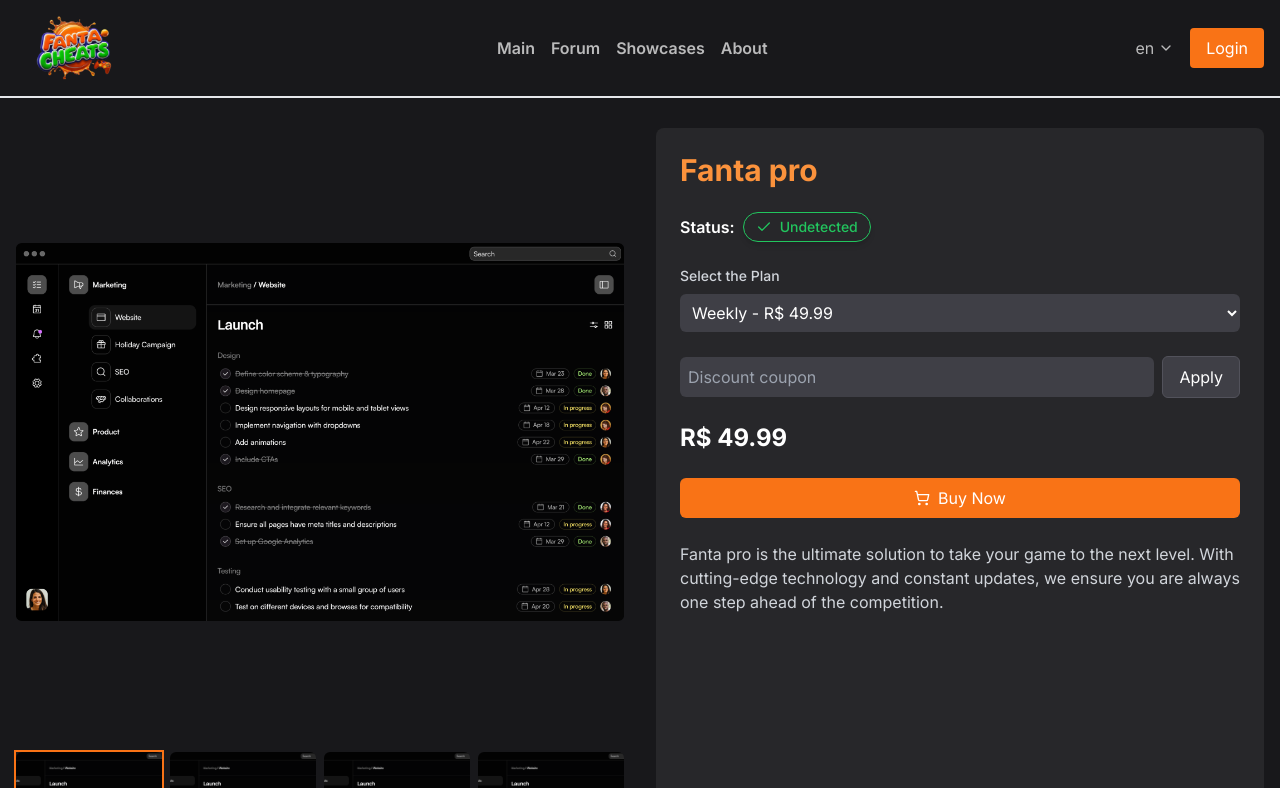
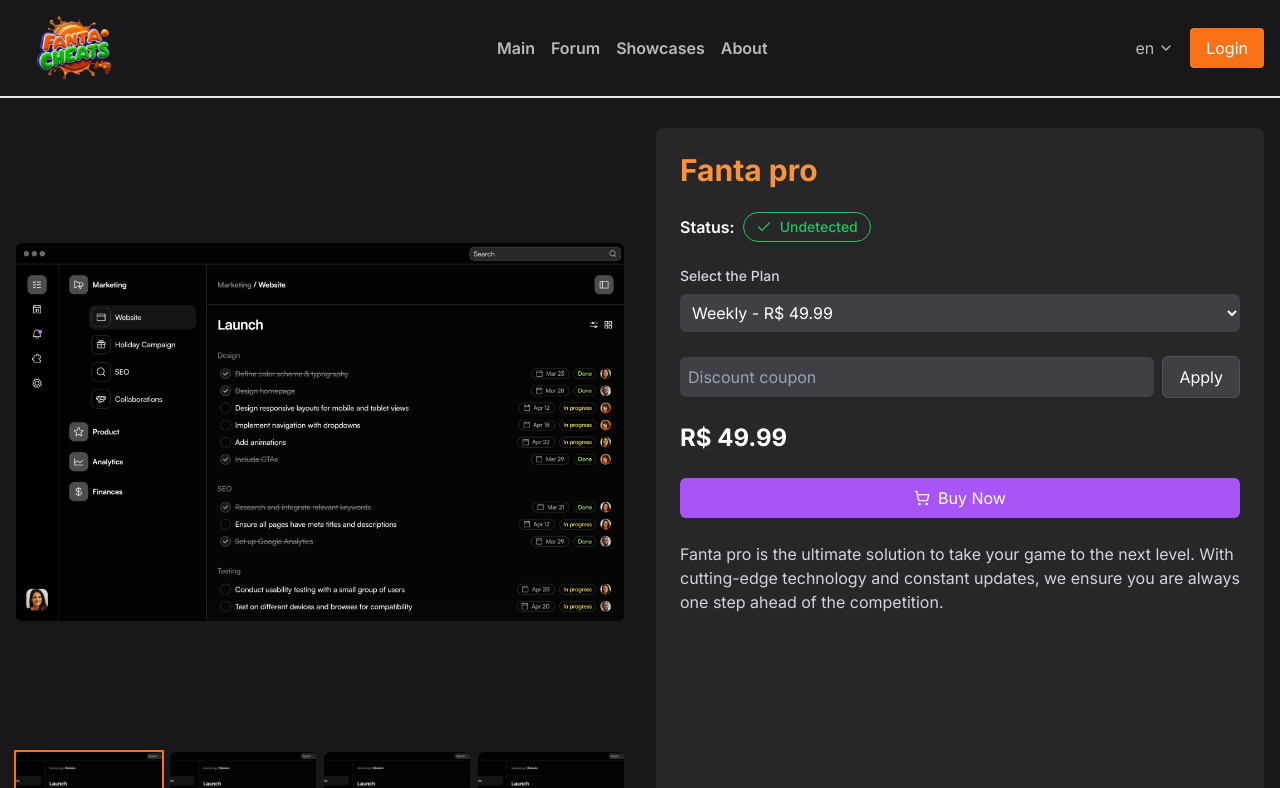
Before and after one commit to Faccin27/Fanta.Club, a Next.js app: page /product/fantapro in a window 1280 px wide. Shown: the top 788 px of the page. Built offline with nearby package versions, Linux system fonts and the light colour scheme.

Commit message:
feat: Now the banned User can't buy any product

```diff
--- a/src/components/products/fantalight.tsx
+++ b/src/components/products/fantalight.tsx
@@ -1,12 +1,12 @@
 "use client";
 
-import { useState } from "react";
+import { useEffect, useState } from "react";
 import Image from "next/image";
 import { Check, ShoppingCart, Copy, X } from "lucide-react";
 import img1 from "@/assets/images/app-screen.png";
 import { BanModalFunction } from "@/components/Header";
 import { useTranslation } from "react-i18next";
-import { User } from "@/utils/auth";
+import { checkLoginStatus, User } from "@/utils/auth";
 
 interface Plan {
   id: "daily" | "weekly" | "monthly";
@@ -144,6 +144,7 @@
   const [paymentData, setPaymentData] = useState<PaymentResponse | null>(null);
   const [loading, setLoading] = useState<boolean>(false);
   const [couponLoading, setCouponLoading] = useState<boolean>(false);
+  const [usere, setUser] = useState<User | null>(null)
 
   const images = [img1, img1, img1, img1];
 
@@ -210,6 +211,23 @@
     const discountAmount = selectedPlan.price * (appliedCoupon.discount / 100);
     return selectedPlan.price - discountAmount;
   };
+
+
+
+  useEffect(() => {
+    async function fetchUserData() {
+      try {
+        const { isLoggedIn, user } = await checkLoginStatus();
+        setUser(user);
+      } catch (err) {
+        alert("Failed to fetch user data");
+      } finally {
+        setLoading(false);
+      }
+    }
+
+    fetchUserData();
+  }, []);
 
   const handleAddToCart = async (): Promise<void> => {
     setLoading(true);
@@ -362,10 +380,10 @@
             <button
               className={`w-full bg-purple-500 hover:bg-purple-600 text-white py-2 px-4 rounded-md transition-colors flex items-center justify-center disabled:opacity-50 ${user?.isActive === false ? "cursor-no-drop" : "cursor-pointer"} disabled:cursor-not-allowed`}
               onClick={handleAddToCart}
-              disabled={user?.isActive === false ? true : loading}
+              disabled={usere?.isActive === false ? true : loading}
             >
-              {loading ? (
-                "Processando..."
+                  {loading ? (
+                t("translation.processando")
               ) : (
                 <>
                   <ShoppingCart className="w-4 h-4 mr-2" />
--- a/src/components/products/fantapro.tsx
+++ b/src/components/products/fantapro.tsx
@@ -1,12 +1,13 @@
 'use client'
 
-import { useState } from 'react'
+import { useEffect, useState } from 'react'
 import Image from 'next/image'
 import { Check, ShoppingCart, Copy, X } from 'lucide-react'
 import img1 from '@/assets/images/app-screen.png'
 import  {useTranslation}  from "react-i18next";
 import img2 from '@/assets/images/logo.png'
 import { MeProps, ProductsComponentes } from './fantalight'
+import { checkLoginStatus, User } from '@/utils/auth'
 
 interface Plan {
   id: 'daily' | 'weekly' | 'monthly';
@@ -130,6 +131,7 @@
   ]
   const [selectedImage, setSelectedImage] = useState<number>(0);
   const [selectedPlan, setSelectedPlan] = useState<Plan>(plans[1]);
+  const [usere, setUser] = useState<User | null>(null)
   const [showPaymentModal, setShowPaymentModal] = useState<boolean>(false);
   const [coupon, setCoupon] = useState('');
   const [appliedCoupon, setAppliedCoupon] = useState<Coupon | null>(null);
@@ -144,6 +146,24 @@
     img1,
     img1,
   ]
+
+
+  useEffect(() => {
+    async function fetchUserData() {
+      try {
+        const { isLoggedIn, user } = await checkLoginStatus();
+        setUser(user);
+      } catch (err) {
+        alert("Failed to fetch user data");
+      } finally {
+        setLoading(false);
+      }
+    }
+
+    fetchUserData();
+  }, []);
+
+
 
   const copyToClipboard = async (text: string): Promise<void> => {
     try {
@@ -350,16 +370,16 @@
               )}
             </div>
             <button
-              className="w-full bg-orange-500 hover:bg-orange-600 text-white py-2 px-4 rounded-md transition-colors flex items-center justify-center disabled:opacity-50 disabled:cursor-not-allowed"
+               className={`w-full bg-purple-500 hover:bg-purple-600 text-white py-2 px-4 rounded-md transition-colors flex items-center justify-center disabled:opacity-50 ${user?.isActive === false ? "cursor-no-drop" : "cursor-pointer"} disabled:cursor-not-allowed`}
               onClick={()=> {if(user?.isActive === false) {
                 window.location.href = "/ban"
               } else {
                 handleAddToCart();
               }}}
-              disabled={loading}
+              disabled={usere?.isActive === false ? true : loading}
             >
               {loading ? (
-                "Processando..."
+                t("translation.processando")
               ) : (
                 <>
                   <ShoppingCart className="w-4 h-4 mr-2" />
--- a/src/components/products/fantaunban.tsx
+++ b/src/components/products/fantaunban.tsx
@@ -1,12 +1,13 @@
 'use client'
 
-import { useState } from 'react'
+import { useEffect, useState } from 'react'
 import Image from 'next/image'
 import { Check, ShoppingCart, Copy, X } from 'lucide-react'
 import img1 from '@/assets/images/app-screen.png'
 import  {useTranslation}  from "react-i18next";
 import img2 from '@/assets/images/logo.png'
 import { MeProps, ProductsComponentes } from './fantalight'
+import { checkLoginStatus, User } from '@/utils/auth'
 
 interface Plan {
   id: 'daily' | 'weekly' | 'monthly';
@@ -137,6 +138,7 @@
   const [couponError, setCouponError] = useState<string | null>(null);
   const [paymentData, setPaymentData] = useState<PaymentResponse | null>(null);
   const [loading, setLoading] = useState<boolean>(false);
+  const [usere, setUser] = useState<User | null>(null)
   const [couponLoading, setCouponLoading] = useState<boolean>(false);
 
   const images = [
@@ -145,6 +147,21 @@
     img1,
     img1,
   ]
+
+
+  useEffect(()=>{
+    async function fetchUserData() {
+      try{
+        const {user} = await checkLoginStatus();
+        setUser(user)
+      }
+      catch{
+        alert("error to fetch user data")
+      }
+    }
+    fetchUserData()
+  },[])
+
 
   const copyToClipboard = async (text: string): Promise<void> => {
     try {
@@ -364,10 +381,10 @@
               } else {
                 handleAddToCart();
               }}}
-              disabled={loading}
+              disabled={usere?.isActive === false ? true : loading}
             >
               {loading ? (
-                "Processando..."
+                t("translation.processando")
               ) : (
                 <>
                   <ShoppingCart className="w-4 h-4 mr-2" />
--- a/src/locales/en/main.json
+++ b/src/locales/en/main.json
@@ -97,7 +97,8 @@
         "thanks5":"Thank you!",
         "gera":"Make a Cupom",
         "banned":"BANNED",
-        "email":"Edit Email"
+        "email":"Edit Email",
+        "processando":"Wait..."
 
 
 
--- a/src/locales/pt/main.json
+++ b/src/locales/pt/main.json
@@ -76,7 +76,7 @@
         "desconto":"Cupom de desconto",
          "Verificando":"Verificando...",
          "Aplicar":"Aplicar",
-         "agora":"Buy Now",
+         "agora":"Comprar",
          "pro_fanta":"O Fanta pro é a solução definitiva para elevar seu jogo ao próximo nível. Com tecnologia de ponta e atualizações constantes, garantimos que você sempre esteja um passo à frente da concorrência.",
          "pro_fanta_features":"Recursos do Fanta pro",
          "light_fanta":" O Fanta light é a solução definitiva para elevar seu jogo ao próximo nível. Com tecnologia de ponta e atualizações constantes, garantimos que você sempre esteja um passo à frente da concorrência.",
@@ -97,7 +97,8 @@
         "thanks5":"Obrigado!!",
         "gera":"Crair Cupom",
         "banned":"BANIDO",
-        "email":"Editar Email"
+        "email":"Editar Email",
+        "processando":"Processando..."
 
 
 
```
